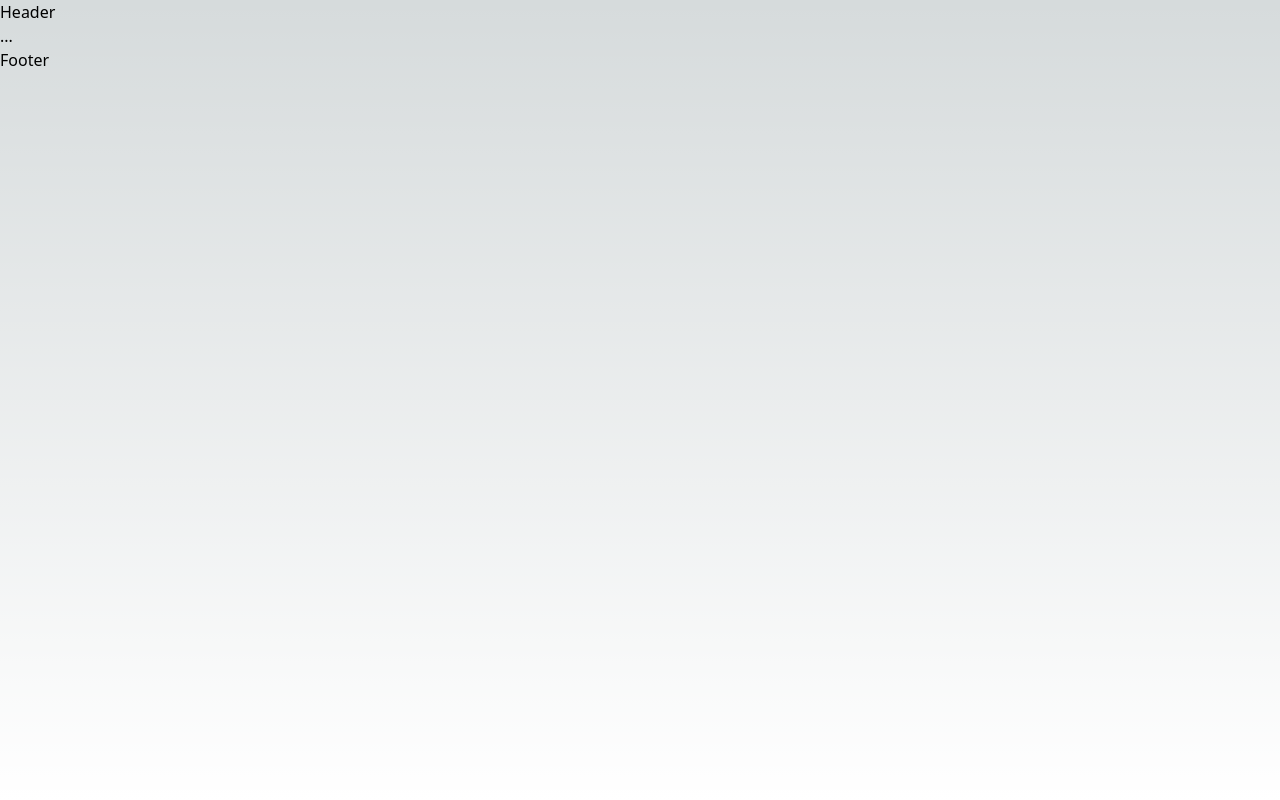
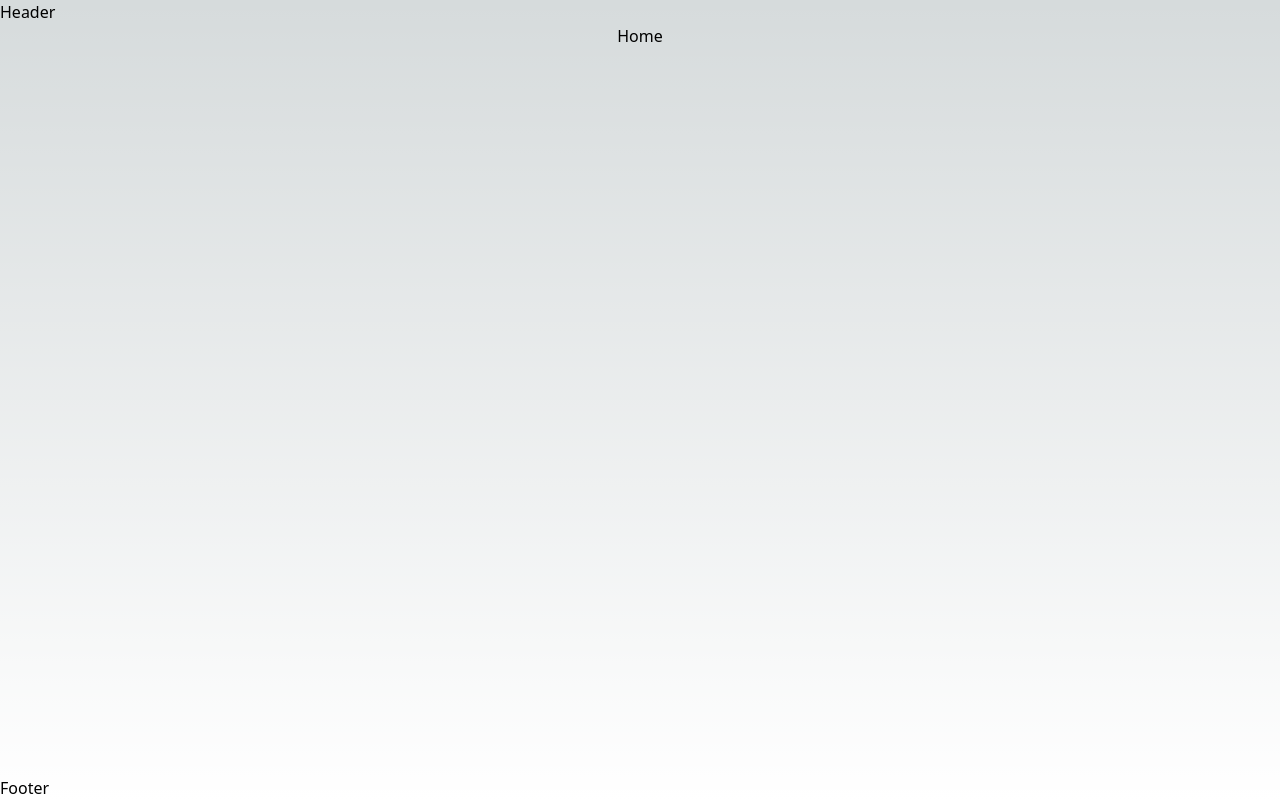
Before and after one commit to antoine-le-calloch/Alc-website, a Next.js app: page / in a window 1280 px wide. Built offline with nearby package versions, Linux system fonts and the light colour scheme.

Commit message:
Add h1 title to the page content.

```diff
--- a/app/page.tsx
+++ b/app/page.tsx
@@ -1,9 +1,9 @@
 export default function Home() {
   return (
-    <main>
-      <div>
-          ...
-      </div>
+    <main className="flex-grow">
+        <div className="flex flex-col items-center justify-center">
+            <h1>Home</h1>
+        </div>
     </main>
   );
 }
```
